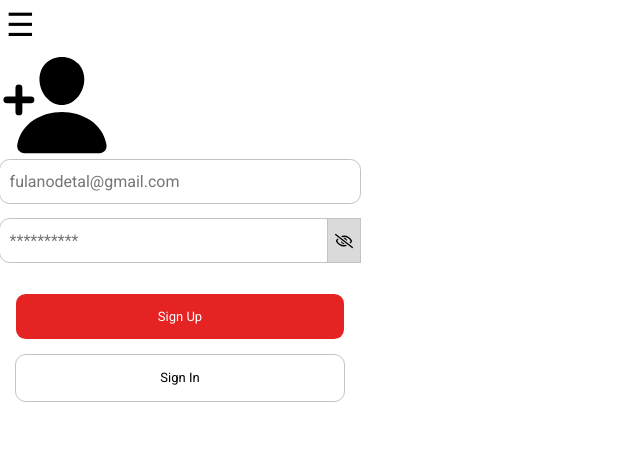
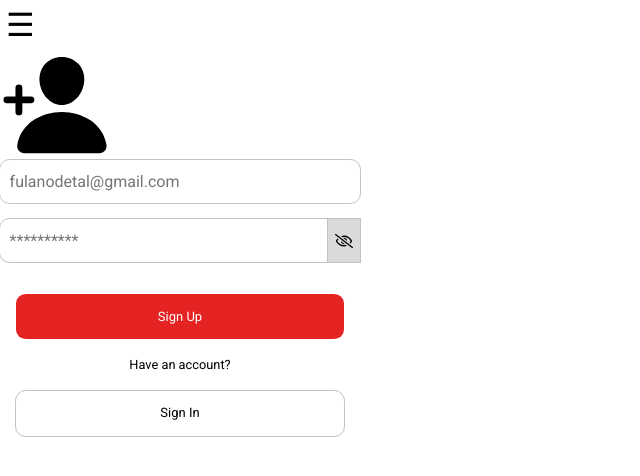
Before and after one commit to JonasGz/food-control-react, a Next.js app: page /signup in a window 1280 px wide. Shown: the top 476 px of the page, without its empty margins (0-640 px from the left). Built offline with nearby package versions, Linux system fonts and the light colour scheme; no server answers.

Commit message:
fix: change name import file transitionaction

```diff
--- a/src/app/auth-config/auth-config.js
+++ b/src/app/auth-config/auth-config.js
@@ -7,7 +7,7 @@ import {
   signOut,
 } from "firebase/auth";
 import React from "react";
-import transitionAction from "../utils/TransitionAction";
+import transitionAction from "../utils/transitionAction/transitionAction";
 
 const AuthContext = React.createContext();
 const auth = getAuth();
--- a/src/app/components/Form/Form.js
+++ b/src/app/components/Form/Form.js
@@ -3,6 +3,7 @@ import { useAuth } from "../../auth-config/auth-config";
 import { FaRegEye } from "react-icons/fa";
 import { FaRegEyeSlash } from "react-icons/fa";
 import "./Form.scss";
+import { Transition } from "../Transition/Transition";
 
 const Form = ({ router, type }) => {
   const [typePassword, setTypePassword] = useState("password");
@@ -87,26 +88,31 @@ const Form = ({ router, type }) => {
           <span style={{ fontSize: "0.8rem", textAlign: "center" }}>
             Not account?
           </span>
+          <Transition href="/signup">
             <button
-            onClick={() => router.push("/signup")}
               type="button"
               className="container-form__button container-form__button--disabled"
             >
               Sign Up
             </button>
+          </Transition>
         </div>
       ) : (
         <div className="container-form__buttons">
           <button type="submit" className="container-form__button">
             Sign Up
           </button>
+          <span style={{ fontSize: "0.8rem", textAlign: "center" }}>
+            Have an account?
+          </span>
+          <Transition href="/">
             <button
-            onClick={() => router.push("/")}
               type="button"
               className="container-form__button container-form__button--disabled"
             >
               Sign In
             </button>
+          </Transition>
         </div>
       )}
     </form>
--- a/src/app/components/Form/Form.scss
+++ b/src/app/components/Form/Form.scss
@@ -84,6 +84,7 @@
     font-size: small;
     transition: ease-in-out 0.3s;
     cursor: pointer;
+    width: 100%;
   }
 
   &__button--disabled {
```
Also changed, not shown: src/app/utils/transitionAction/transitionAction.js (renamed from src/app/utils/transitionAction.js). Lines whose indentation alone changed are shown as unchanged.
